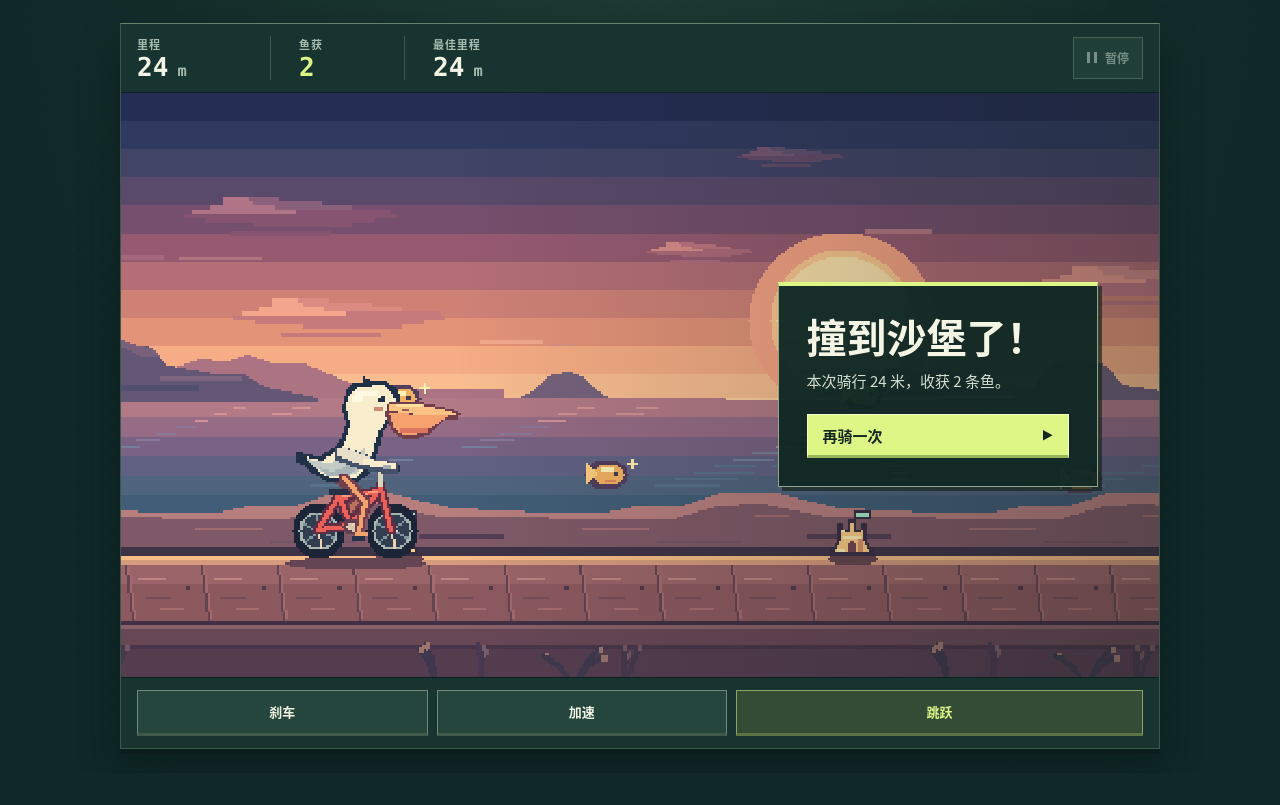
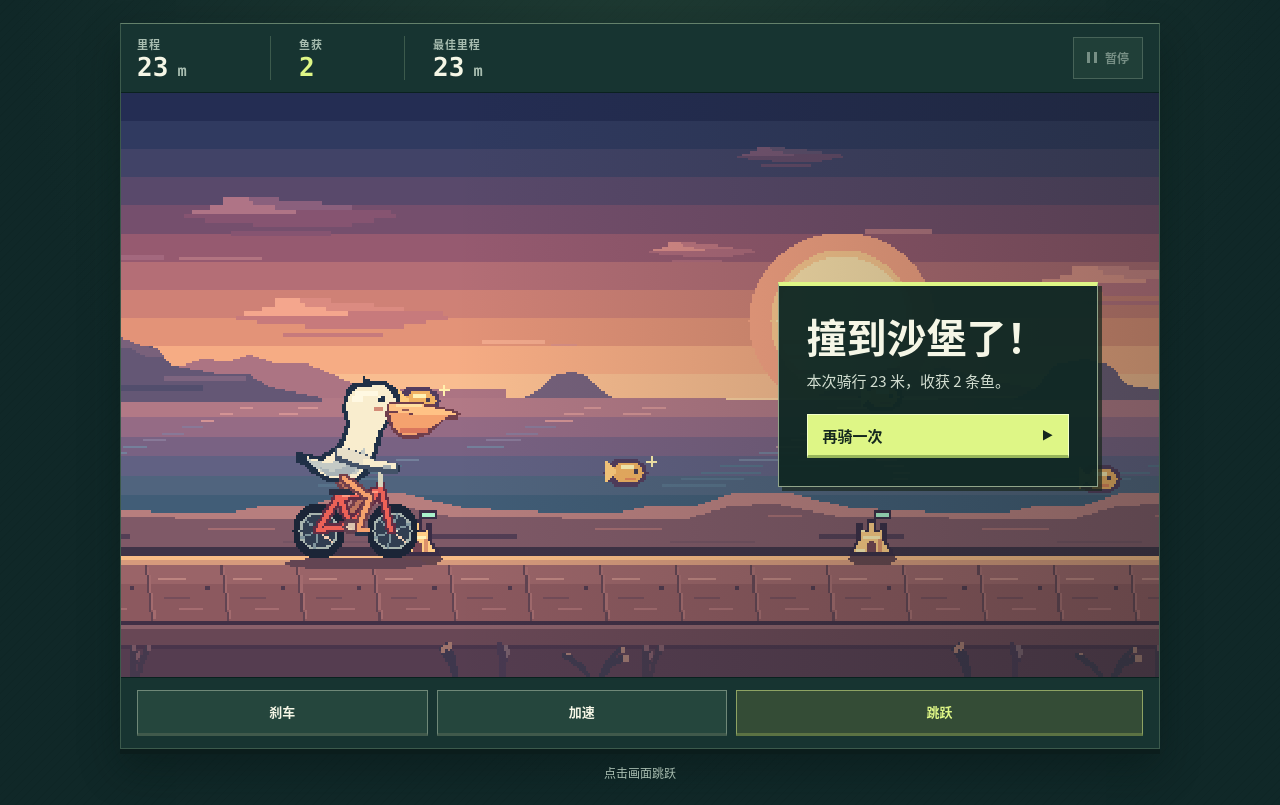
Before and after one commit to songf3680-bot/-pelican-coast-ride, a website with bundled scripts: page index.html in a window 1280 px wide. Both pictures are taken after a click on the button "开始骑行". Shown: the part 129-934 px from the top of the page. Before the commit the page ends 902 px from the top, so only its background shows below. Built offline with nearby package versions, Linux system fonts and the light colour scheme.

Commit message:
Make screen taps jump and improve obstacle clearance

```diff
--- a/game.js
+++ b/game.js
@@ -1,16 +1,21 @@
 export const PLAYER_X = 108
 export const GROUND_Y = 214
+export const WHEEL_AXLE_OFFSET = 17
+export const WHEEL_RADIUS = 12
 
 const PIXELS_PER_METER = 10
 const FIRST_SEGMENT = 360
 const LOOKAHEAD = 520
 const MAX_FRAME = 0.05
 const STEP = 1 / 120
-const GRAVITY = 580
-const JUMP_SPEED = 237
+const GRAVITY = 250
+const JUMP_SPEED = 156
 const COAST_SPEED = 96
 const BRAKE_SPEED = 68
 const ACCELERATION = 180
+const CASTLE_HALF_WIDTH = 5
+const CASTLE_TOP = 12
+const TIRE_HIT_RADIUS = 8
 
 const fish = (x, height = 38) => ({ kind: 'fish', x, height })
 const castle = (x) => ({ kind: 'castle', x, height: 0 })
@@ -70,6 +75,20 @@ function extendRoute(state) {
   }
 }
 
+function wheelHitsCastle(wheelGap, verticalGap) {
+  const horizontalGap = Math.max(0, Math.abs(wheelGap) - CASTLE_HALF_WIDTH)
+  return horizontalGap ** 2 + verticalGap ** 2 < TIRE_HIT_RADIUS ** 2
+}
+
+function hitsCastle(gap, y) {
+  // Inset the tire and sandcastle hit areas so grazing their pixel outlines is safe.
+  const verticalGap = Math.max(0, y + WHEEL_RADIUS - CASTLE_TOP)
+  return (
+    wheelHitsCastle(gap - WHEEL_AXLE_OFFSET, verticalGap) ||
+    wheelHitsCastle(gap + WHEEL_AXLE_OFFSET, verticalGap)
+  )
+}
+
 function step(state, dt, input) {
   const cruise = COAST_SPEED + Math.min(38, state.distance / 145)
   const target = input.brake ? BRAKE_SPEED : input.boost ? cruise + 52 : cruise
@@ -90,7 +109,7 @@ function step(state, dt, input) {
     if (gap < -PLAYER_X - 15) {
       return false
     }
-    if (object.kind === 'castle' && gap >= -13 && gap <= 21 && state.y < 16) {
+    if (object.kind === 'castle' && hitsCastle(gap, state.y)) {
       state.status = 'over'
       state.best = Math.max(state.best, meters(state.distance))
     }
--- a/index.html
+++ b/index.html
@@ -56,6 +56,7 @@
             tabindex="-1"
             role="img"
             aria-label="像素鹈鹕在夕阳下沿海岸公路骑行"
+            aria-describedby="canvas-help"
           >
             此游戏需要支持 Canvas 的浏览器。
           </canvas>
@@ -68,7 +69,7 @@
           >
             <div class="overlay-card">
               <h2 id="overlay-title">沿海骑一程</h2>
-              <p id="overlay-message">跳过路障，收集沿途的小鱼。</p>
+              <p id="overlay-message">点击画面跳过沙堡，沿途收集小鱼。</p>
               <button type="button" id="primary-action" class="primary-button">开始骑行</button>
             </div>
           </div>
@@ -93,8 +94,11 @@
       </section>
 
       <p class="shortcuts">
-        <kbd>←</kbd><kbd>→</kbd> 调整车速 <span aria-hidden="true">·</span> <kbd>空格</kbd> 跳跃
-        <span aria-hidden="true">·</span> <kbd>P</kbd> 暂停
+        <span class="keyboard-shortcut"><kbd>←</kbd><kbd>→</kbd> 调整车速</span>
+        <span class="keyboard-shortcut shortcut-divider" aria-hidden="true">·</span>
+        <span id="canvas-help">点击画面<span class="keyboard-shortcut">或按 <kbd>空格</kbd></span>跳跃</span>
+        <span class="keyboard-shortcut shortcut-divider" aria-hidden="true">·</span>
+        <span class="keyboard-shortcut"><kbd>P</kbd> 暂停</span>
       </p>
       <p id="status" class="visually-hidden" role="status"></p>
       <noscript><p class="notice">请启用 JavaScript 开始骑行。</p></noscript>
--- a/main.js
+++ b/main.js
@@ -76,6 +76,7 @@ function showStatus() {
   const running = state.status === 'running'
   const paused = state.status === 'paused'
   overlay.hidden = running
+  canvas.classList.toggle('can-jump', running)
   pause.disabled = state.status === 'ready' || state.status === 'over'
   pause.setAttribute('aria-label', paused ? '继续骑行' : '暂停骑行')
   pause.setAttribute('aria-pressed', String(paused))
@@ -90,7 +91,7 @@ function showStatus() {
   }
 
   const copy = {
-    ready: ['沿着海岸骑一程', '骑上单车，收集小鱼，跃过沙堡。', '开始骑行'],
+    ready: ['沿海骑一程', '点击画面跳过沙堡，沿途收集小鱼。', '开始骑行'],
     paused: ['骑行暂停', '准备好后，接着沿海往前骑。', '继续骑行'],
     over: [
       '撞到沙堡了！',
@@ -158,6 +159,11 @@ function isHeld(action) {
 
 primary.addEventListener('click', mainAction)
 pause.addEventListener('click', pauseAction)
+canvas.addEventListener('pointerdown', (event) => {
+  if (event.button === 0 && state.status === 'running') {
+    jumpRequested = true
+  }
+})
 
 window.addEventListener('keydown', (event) => {
   if (event.ctrlKey || event.altKey || event.metaKey) {
--- a/render.js
+++ b/render.js
@@ -1,7 +1,6 @@
-import { GROUND_Y as GROUND, PLAYER_X } from './game.js'
+import { GROUND_Y as GROUND, PLAYER_X, WHEEL_AXLE_OFFSET, WHEEL_RADIUS } from './game.js'
 
 const WIDTH = 480
-const WHEEL_RADIUS = 12
 const CRANK = { x: -2, y: -14, radius: 4.5 }
 
 const SKY = [
@@ -437,8 +436,8 @@ function drawWheel(ctx, x, y, angle) {
 }
 
 function drawBike(ctx, angle) {
-  drawWheel(ctx, -17, -12, angle)
-  drawWheel(ctx, 17, -12, angle)
+  drawWheel(ctx, -WHEEL_AXLE_OFFSET, -WHEEL_RADIUS, angle)
+  drawWheel(ctx, WHEEL_AXLE_OFFSET, -WHEEL_RADIUS, angle)
   const tubes = [
     [-17, -12, -7, -28],
     [-17, -12, -2, -14],
--- a/styles.css
+++ b/styles.css
@@ -229,6 +229,11 @@ canvas {
   image-rendering: pixelated;
 }
 
+canvas.can-jump {
+  cursor: pointer;
+  touch-action: pinch-zoom;
+}
+
 canvas:focus-visible {
   outline: 2px solid var(--lime);
   outline-offset: -3px;
@@ -366,7 +371,7 @@ canvas:focus-visible {
   color: #edf5dc;
   font: 700 12px/1 var(--mono);
 }
-.shortcuts span {
+.shortcut-divider {
   margin: 0 3px;
 }
 .notice {
@@ -424,7 +429,7 @@ canvas:focus-visible {
 
 @media (hover: none) {
   .pedal kbd,
-  .shortcuts {
+  .keyboard-shortcut {
     display: none;
   }
 }
```
Also changed, not shown: tests/game.test.js (+22 -3 lines), README.md.
